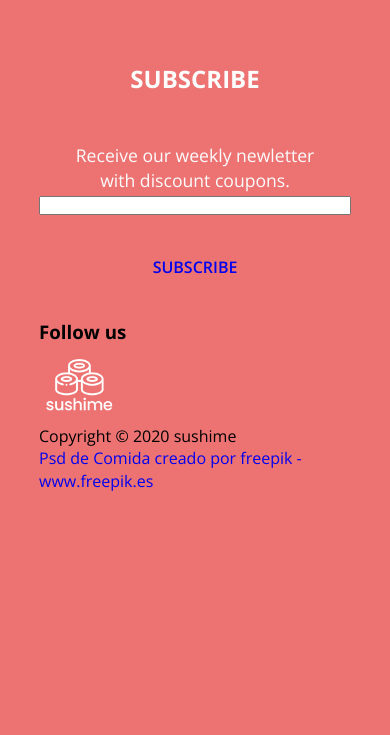
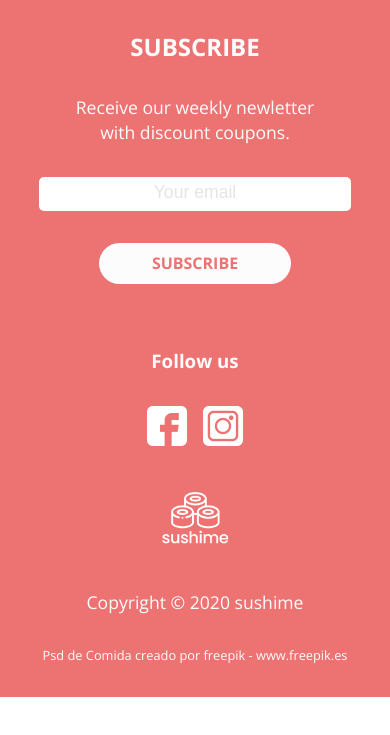
Before and after one commit to rociodithurbide/sushime, a plain HTML site: page index.html in a window 390 px wide. Shown: the part 3007-3742 px from the top of the page. After the commit the page ends 3704 px from the top, so only its background shows below. Drawn offline with nearby package versions, Linux system fonts and the light colour scheme.

Commit message:
finished mobile version

```diff
--- a/css/style.css
+++ b/css/style.css
@@ -234,25 +234,84 @@ a {
   color: var(--dark-grey);
 }
 
-/* ---SECTION-4--- */
-
-.subscription{
+/* --- FOOTER ---*/
+.footer{
+  background-color: var(--pale-pink);
+}
+/* -- subscription -- */
+.footer .subscription{
   text-align: center;
   color: var(--white-grey);
 }
-.subscription h2{
-  margin: 4rem auto 3rem;
+.footer .subscription .container{
+  display: flex;
+  flex-direction: column;
+  justify-content: space-around;
 }
-.subscription p{
+.footer .subscription h2{
+  margin: 2rem auto;
+}
+.footer .subscription p{
   padding: 0 2rem;
   font-size: 1.1rem;
   font-weight: 200;
 }
-.subscription .email-subscription{
+.footer .subscription .label-subscription{
+  display: block;
   width: 100%;
+  margin: 2rem auto 0;
+}
+.footer .subscription .email-subscription{
+  width: 100%;
+  padding: 0.6rem 0.5rem;
+  border-radius: 5px;
+  border: 0;
+}
+.email-subscription::placeholder{
+  font-size: 1.1rem;
+  font-weight: 300;
+  color: #E5E5E5;
+  text-align: center;
+}
+.footer .subscription .subscribe-btn{
+  display: block;
+  width: 12rem;
+  margin: 2rem auto;
+  background-color: var(--white-grey);
+  color: var(--pale-pink);
+  border-radius: 6rem;
+  font-weight: 700;
+}
+.footer .subscription .logo-footer{
+  margin: 0 auto 2rem;
+}
+.footer .subscription .copyright{
+  margin-bottom: 2rem;
+}
+.footer .subscription .follow-us-tittle{
+  margin: 2rem 0;
+}
+.footer .subscription .social-media-links{
+  display: flex;
+  justify-content: center;
+  margin-bottom: 2rem;
+}
+.footer .subscription .social-media-links .facebook-icon{
+  width: 40px;
+  height: 40px;
+  background-image: url(../images/facebook_white.png);
+  background-repeat: no-repeat;
+  margin-right: 1rem;
+}
+.footer .subscription .social-media-links .instagram-icon{
+  width: 40px;
+  height: 40px;
+  background-image: url(../images/instagram_white.png);
+  background-repeat: no-repeat;
 }
 
-/* --- FOOTER ---*/
-.footer{
-  background-color: var(--pale-pink)
+.footer .subscription .freepik{
+  color: var(--white-grey);
+  font-size: 0.8rem;
+  margin-bottom: 2rem;
 }
--- a/index.html
+++ b/index.html
@@ -111,26 +111,26 @@
 
 
       <!--FOOTER-->
-      <footer class="footer v-height">
-        <div class="container">
-          <!-- Subscribe -->
-          <div class="subscription">
+      <footer class="footer">
+        <!-- Subscribe -->
+        <div class="subscription">
+          <div class="container">
             <h2>SUBSCRIBE</h2>
             <p>Receive our weekly newletter with discount coupons.</p>
-            <label for="email">
-              <input class="email-subscription" type="email" name="email" value="">
+            <label for="email" class="label-subscription">
+              <input class="email-subscription" type="email" name="email" value="" placeholder="Your email">
             </label>
             <a href="#" class="subscribe-btn btn">SUBSCRIBE</a>
-          </div>
-          <div class="follow-us">
-            <h3>Follow us</h3>
-            <div class="facebook-icon">
-            </div>
-            <div class="instagram-icon">
+            <h3 class="follow-us-tittle">Follow us</h3>
+            <div class="social-media-links">
+              <div class="facebook-icon">
+              </div>
+              <div class="instagram-icon">
+              </div>
             </div>
             <div class="logo logo-footer">
             </div>
-            <p>Copyright © 2020 sushime</p>
+            <p class="copyright">Copyright © 2020 sushime</p>
             <a href="https://www.freepik.es/psd/comida" class="freepik">Psd de Comida creado por freepik - www.freepik.es</a>
           </div>
         </div>
```
Also changed, not shown: images/facebook_white.png (added), images/instagram_white.png (added).
